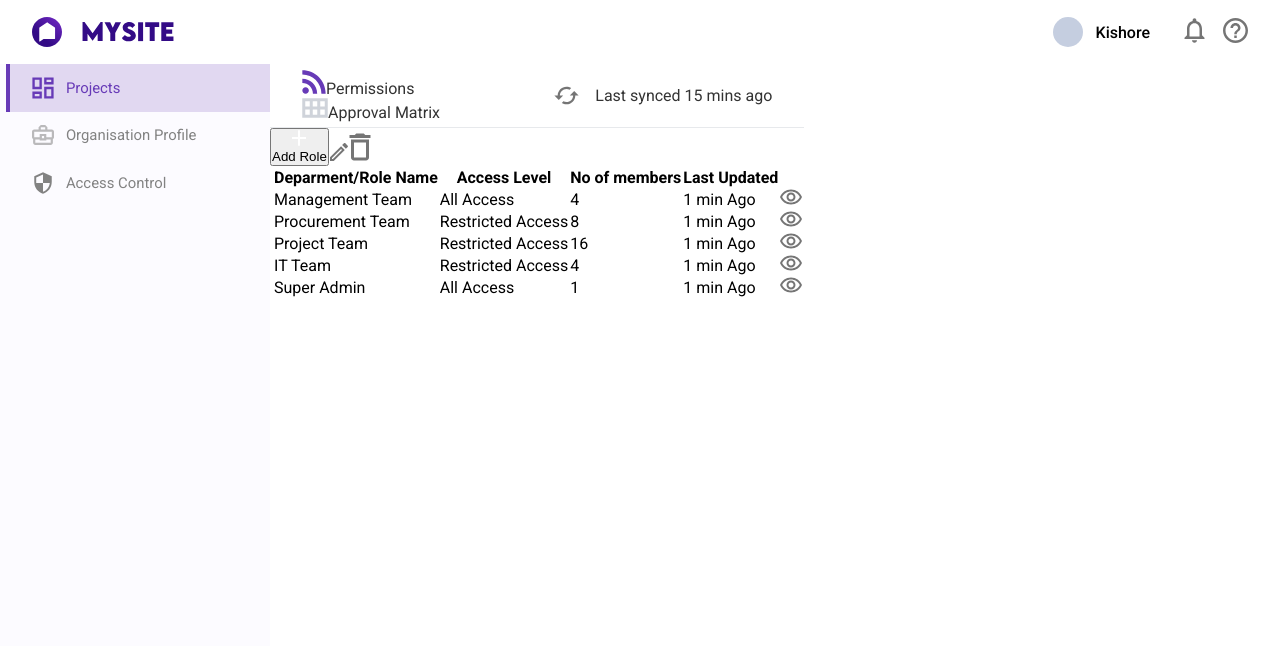
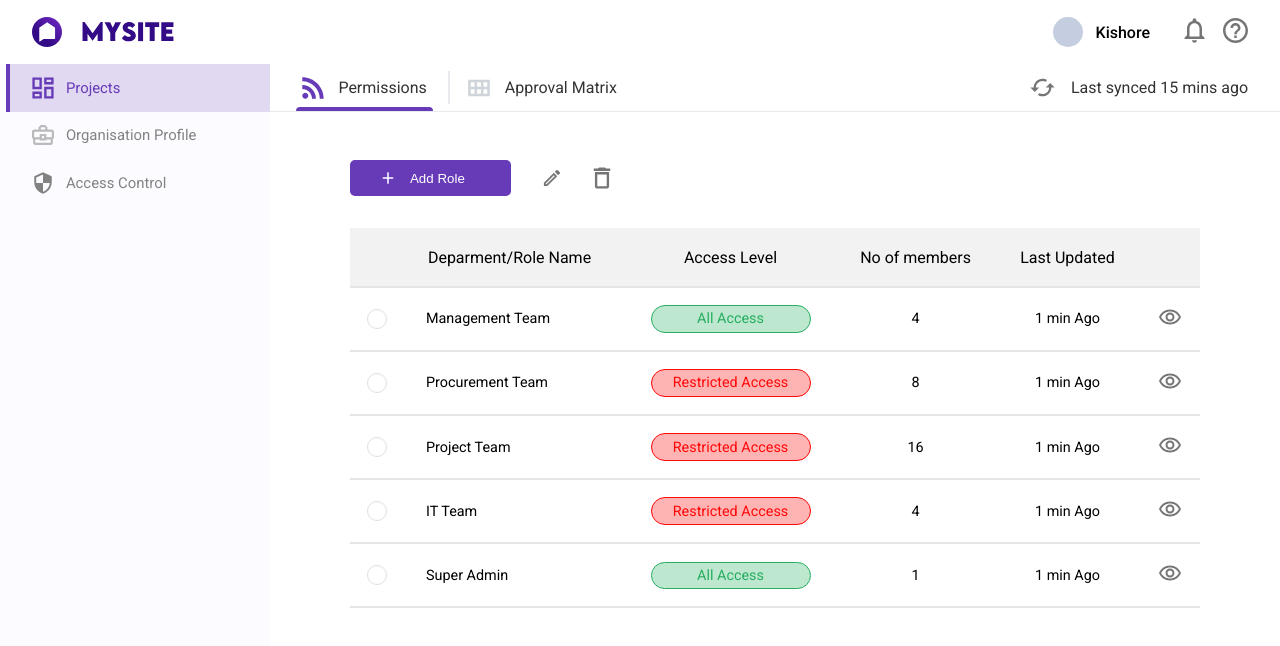
Before and after one commit to Akash007670/Project-ABM, a React (Create React App) app: page / in a window 1280 px wide. Shown: the top 646 px of the page. Built offline with nearby package versions, Linux system fonts and the light colour scheme.

Commit message:
Added All  styling

```diff
--- a/src/components/ScreenOne/screenone.module.css
+++ b/src/components/ScreenOne/screenone.module.css
@@ -1,28 +1,66 @@
-.main-ui-wrapper {
+.screen-wrapper {
+  width: 100%;
+  height: 100%;
   display: flex;
-  border: 2px solid red;
-  width: 100%;
+  flex-direction: column;
 }
-
 .nav-wrapper {
   width: 100%;
-  height: 4em;
+  height: 3em;
   padding: 0 2em;
   display: flex;
   align-items: center;
   justify-content: space-between;
-  top: 1rem;
   border-bottom: 1px solid rgba(207, 211, 218, 0.5);
 }
 
-.permissions {
+.permissions-wrapper {
   display: flex;
   justify-content: flex-start;
   align-items: center;
-  gap: 1em;
-  height: 4rem;
+  height: 100%;
 }
-
+.permissions-wrapper > * + * {
+  position: relative;
+  margin: 0 0 0 1.3em;
+  padding: 0 0 0 1.3em;
+}
+.permissions-wrapper > * + *::before {
+  content: "";
+  position: absolute;
+  top: 15%;
+  left: 0;
+  width: 2px;
+  height: 70%;
+  background: rgba(207, 211, 218, 0.5);
+}
+.permission {
+  height: 100%;
+  display: flex;
+  align-items: center;
+  cursor: pointer;
+}
+.permission > svg {
+  width: 22px;
+  height: 22px;
+}
+.permission > * + * {
+  margin: 0 0 0 0.9em;
+}
+.permission-active {
+  position: relative;
+}
+.permission-active::after {
+  content: "";
+  position: absolute;
+  bottom: 0;
+  left: -5%;
+  width: 110%;
+  height: 4px;
+  background: rgba(103, 58, 183, 1);
+  border-top-left-radius: 5px;
+  border-top-right-radius: 5px;
+}
 .activity {
   display: flex;
   justify-content: flex-end;
@@ -40,56 +78,120 @@
   height: 25px;
 }
 
-.dynamic-ui-wrapper {
+.table-container {
   width: 100%;
-  height: 4em;
-  padding: 0 2em;
+  height: 100%;
+  padding: 3em 5em;
   display: flex;
+  flex-direction: column;
+}
+.table-container > * + * {
+  margin: 2em 0 0 0;
+}
+.table-header {
+  width: 100%;
+  display: flex;
+  align-items: center;
+  justify-content: flex-start;
+}
+.table-header > * + * {
+  margin: 0 0 0 2em;
+}
+.add-role {
+  background: rgba(103, 58, 183, 1);
+  outline: none;
+  border: none;
+  color: rgba(255, 255, 255, 1);
+  display: flex;
+  align-items: center;
+  justify-content: center;
+  padding: 0.8em 3.5em;
+  border-radius: 5px;
   position: relative;
-  align-items: center;
-  margin: 1rem;
-  top: 6em;
-  /* background: red; */
+  cursor: pointer;
+}
+.add-role > p {
+  font-weight: 500;
+}
+.add-role-icon {
+  position: absolute;
+  top: 50%;
+  left: 20%;
+  transform: translateY(-50%);
+  width: 12px;
+  height: 12px;
+}
+.add-role > * + * {
+  margin: 0 0 0 1em;
+}
+.table-header-icon {
+  width: 18px;
+  height: 18px;
+  cursor: pointer;
+}
+.table-header-icon > svg {
+  width: 100%;
+  height: 100%;
+}
+.table-header-icon:nth-of-type(2) {
+  width: 18px;
+  height: 22px;
+}
+/* .table-wrapper {
+} */
+.table {
+  width: 100%;
+  background: white;
+  border-spacing: 0px !important;
+}
+.table-head {
+  background: rgba(242, 242, 242, 1);
+}
+.table-head > th {
+  border: none;
+  padding: 1.2em;
+  font-weight: 400;
+  font-size: 1em;
+  text-align: center;
+  border-bottom: 2px solid #e5e5e5;
+}
+.table-head > th:nth-of-type(2) {
+  text-align: left;
+}
+.data-row > td {
+  padding: 1.2em;
+  font-weight: 400;
+  font-size: 0.9em;
+  border-bottom: 2px solid #e5e5e5;
+  text-align: center;
+}
+.data-row > td:nth-of-type(2) {
+  text-align: left;
+}
+.access,
+.restricted {
+  margin: auto;
+  padding: 0.3em 0.6em;
+  width: 160px;
+  border-radius: 20px;
+}
+.access {
+  background: rgba(39, 174, 96, 0.3);
+  color: rgba(39, 174, 96, 1);
+  border: 1px solid #27ae60;
+}
+.restricted {
+  color: rgba(255, 8, 8, 1);
+  background: rgba(255, 8, 8, 0.3);
+  border: 1px solid #ff0808;
+}
+.initial-circle {
+  width: 20px;
+  height: 20px;
+  border-radius: 50%;
+  border: 1px solid #e0e0e0;
 }
 
-.button-wrapper {
-  display: flex;
-  justify-content: flex-start;
-  align-items: center;
-  color: white;
-  gap: 8px;
-  height: 40px;
-  width: 190px;
-  background: #673ab7;
-  border-radius: 5px;
-  border: none;
+.eye-logo {
+  cursor: pointer;
 }
-
-.logo {
-  display: flex;
-  margin-left: 15px;
-  height: 13px;
-  width: 15px;
-}
-
-.add-button {
-  display: flex;
-  font-weight: 500;
-  font-size: 16px;
-  line-height: 19px;
-  color: white;
-}
-
-.pencil {
-  display: flex;
-  justify-content: center;
-  align-items: center;
-  margin: 0 25px;
-}
-.delete {
-  display: flex;
-  justify-content: center;
-  align-items: center;
-  margin: 0 15px;
-  height: 20px;
-}
```
